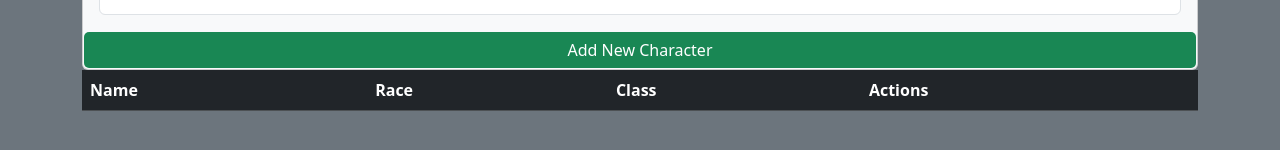
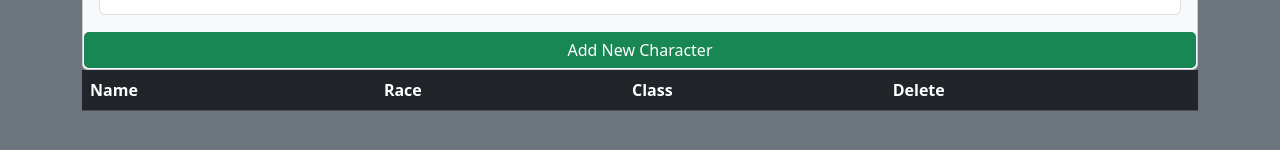
Before and after one commit to Golemwulf/week-10, a website: page index.html in a window 1280 px wide. Shown: the part 206-356 px from the top of the page. Drawn offline with nearby package versions, Linux system fonts and the light colour scheme.

Commit message:
tweaked some text

```diff
--- a/index.html
+++ b/index.html
@@ -47,7 +47,7 @@
             <th>Name</th>
             <th>Race</th>
             <th>Class</th>
-            <th>Actions</th>
+            <th>Delete</th>
         </tr>
 
     </table>
```
